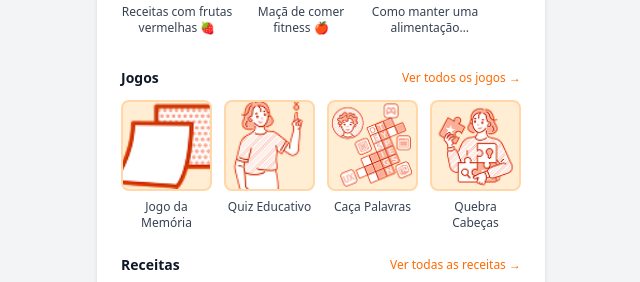
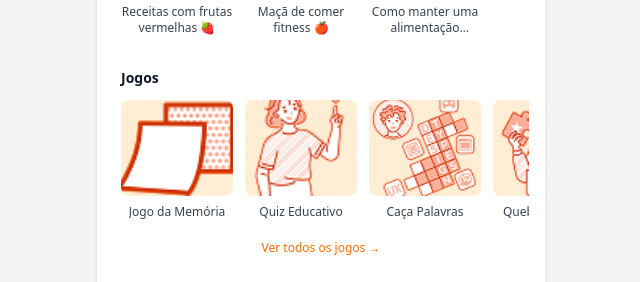
Before and after one commit to estartandodevs-course/Nutra-Frontend-TCC-2025, a React (Vite) app: page / in a window 1280 px wide. Shown: the part 401-683 px from the top of the page, without its empty margins (319-959 px from the left). Built offline with nearby package versions, Linux system fonts and the light colour scheme.

Commit message:
refactor(component): reorganize code to insert into homepage

```diff
--- a/src/components/dashboard/GamesSection.tsx
+++ b/src/components/dashboard/GamesSection.tsx
@@ -5,15 +5,13 @@ export default function GamesSection() {
     <div className="space-y-3 text-center">
       <div className="flex justify-between items-center px-2">
         <h3 className="text-sm font-semibold text-gray-900">Jogos</h3>
-        <a href="#" className="text-xs text-orange-500 font-medium">
-          Ver todos os jogos →
-        </a>
       </div>
 
-      <div className="grid grid-cols-2 sm:grid-cols-4 gap-3 px-2">
+      <div className="overflow-x-auto pb-2">
+        <div className="flex justify-center sm:justify-start gap-3 min-w-max mx-auto px-2">
           {games.map((game) => (
-          <div key={game.id} className="flex flex-col items-center">
-            <div className="bg-orange-100 rounded-lg w-full aspect-square flex items-center justify-center border-2 border-orange-200 overflow-hidden">
+            <div key={game.id} className="w-28 flex flex-col items-center shrink-0">
+              <div className="relative bg-orange-100 rounded-lg overflow-hidden h-24 w-full flex items-center justify-center hover:opacity-90 transition">
                 <img
                   src={game.image}
                   alt={game.title}
@@ -27,5 +25,10 @@ export default function GamesSection() {
           ))}
         </div>
       </div>
+
+      <p className="text-xs text-center text-orange-500 font-medium mt-1">
+        Ver todos os jogos →
+      </p>
+    </div>
   );
 }
```
Lines whose indentation alone changed are shown as unchanged.
